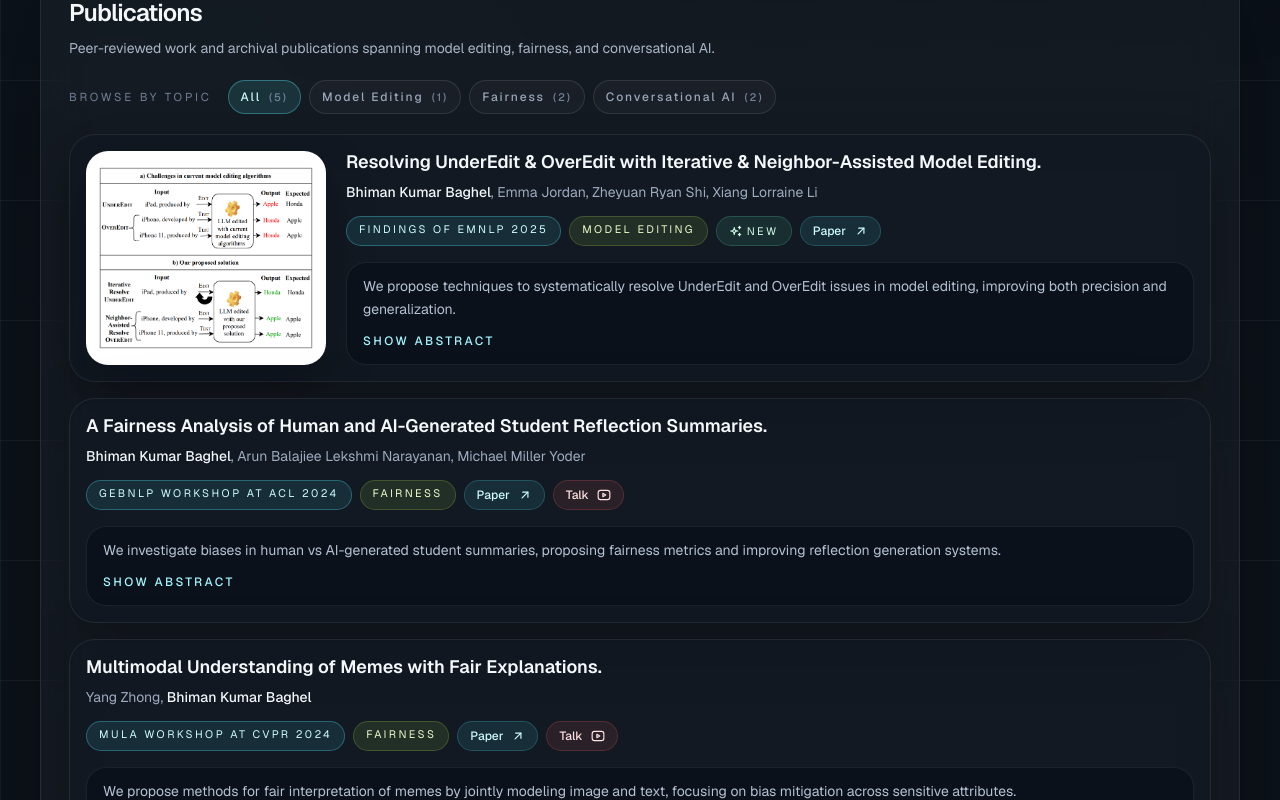
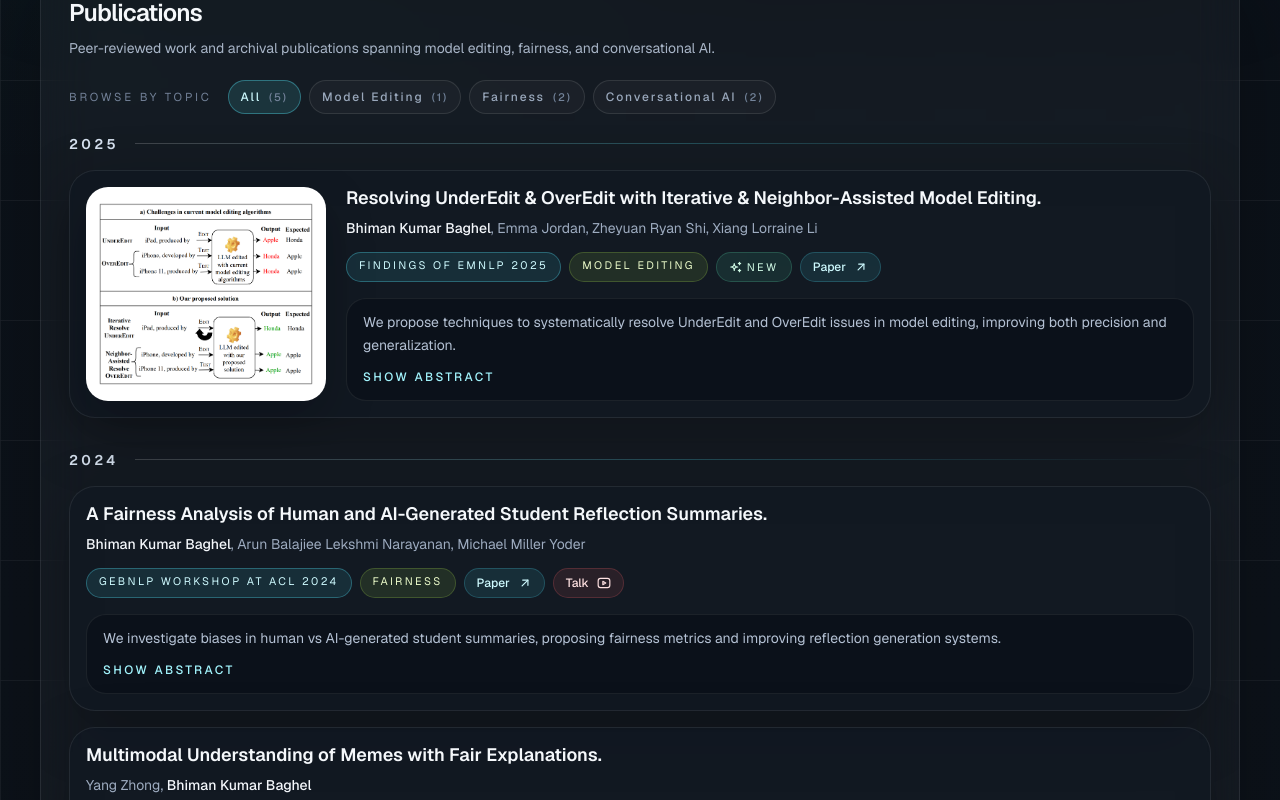
Before and after one commit to bhimanbaghel/bhimanbaghel.github.io, a Next.js app: page / in a window 1280 px wide. Shown: the part 1480-2280 px from the top of the page. Built offline with nearby package versions, Linux system fonts and the light colour scheme.

Commit message:
Group publications by year

```diff
--- a/src/components/ui/publication-list.tsx
+++ b/src/components/ui/publication-list.tsx
@@ -24,6 +24,11 @@ const categories: Category[] = [
   "Fairness",
   "Conversational AI",
 ];
+
+function getPublicationYear(publication: Publication) {
+  const match = publication.venue.match(/\b(19|20)\d{2}\b/);
+  return match ? match[0] : "Earlier";
+}
 
 function getVenueLabel(publication: Publication) {
   if (publication.format === "Findings") {
@@ -185,6 +190,28 @@ export const PublicationList = () => {
       ? PUBLICATIONS
       : PUBLICATIONS.filter((publication) => publication.category === activeCategory);
 
+  const groupedPublications = filtered.reduce<
+    Array<{
+      year: string;
+      items: Array<{ publication: Publication; index: number }>;
+    }>
+  >((groups, publication, index) => {
+    const year = getPublicationYear(publication);
+    const lastGroup = groups[groups.length - 1];
+
+    if (lastGroup && lastGroup.year === year) {
+      lastGroup.items.push({ publication, index });
+      return groups;
+    }
+
+    groups.push({
+      year,
+      items: [{ publication, index }],
+    });
+
+    return groups;
+  }, []);
+
   return (
     <div className="space-y-5">
       <div className="flex flex-wrap items-center gap-2">
@@ -223,9 +250,18 @@ export const PublicationList = () => {
           animate={{ opacity: 1, y: 0 }}
           exit={{ opacity: 0, y: -12 }}
           transition={{ duration: 0.2 }}
-          className="space-y-4"
+          className="space-y-8"
         >
-          {filtered.map((publication, index) => (
+          {groupedPublications.map((group) => (
+            <div key={group.year} className="space-y-4">
+              <div className="flex items-center gap-4">
+                <span className="shrink-0 text-sm font-semibold uppercase tracking-[0.24em] text-[#d7e2f0]">
+                  {group.year}
+                </span>
+                <div className="h-px flex-1 bg-gradient-to-r from-white/18 via-cyan-300/25 to-transparent" />
+              </div>
+
+              {group.items.map(({ publication, index }) => (
                 <PublicationCard
                   key={`${publication.title}-${index}`}
                   publication={publication}
@@ -238,6 +274,8 @@ export const PublicationList = () => {
                   }
                 />
               ))}
+            </div>
+          ))}
         </motion.div>
       </AnimatePresence>
     </div>
```
Lines whose indentation alone changed are shown as unchanged.
